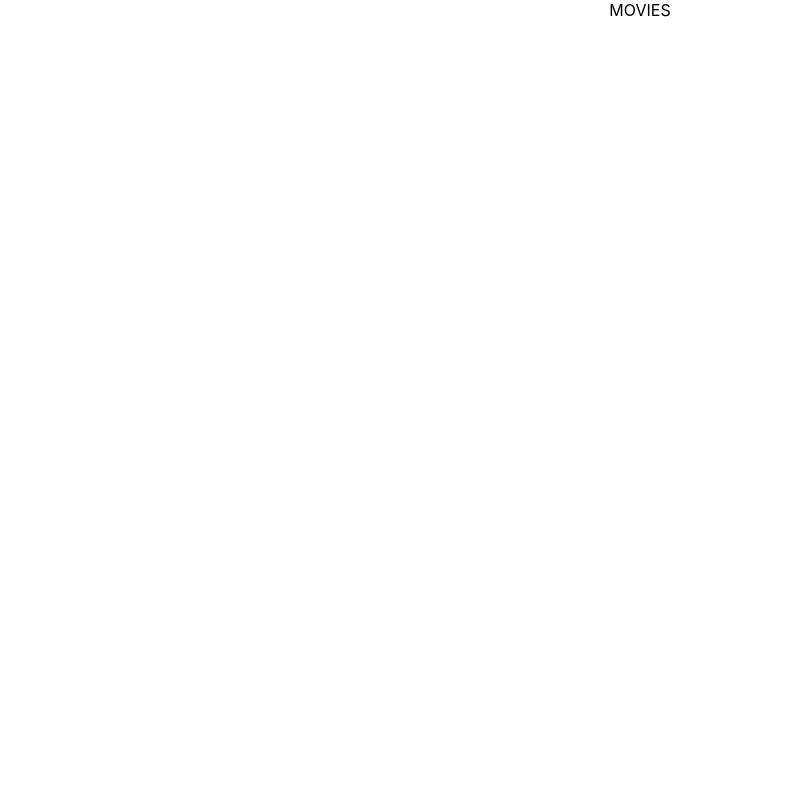
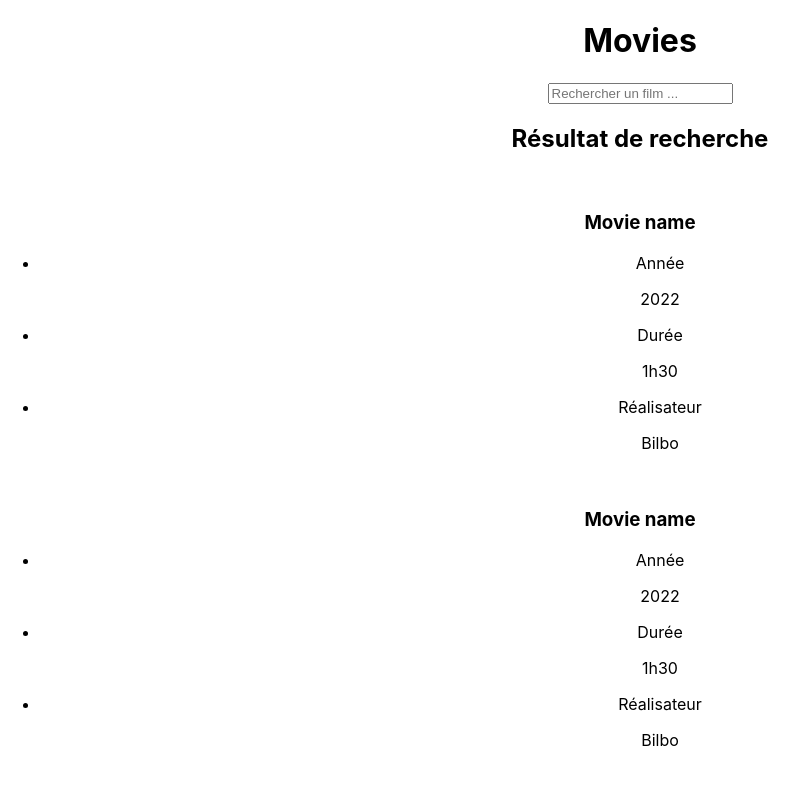
Before and after one commit to TimotheGonin/movies, a React (Create React App) app: page / in a window 1280 px wide. Shown: the top 800 px of the page, without its empty margins (0-808 px from the left). Built offline with nearby package versions, Linux system fonts and the light colour scheme.

Commit message:
🚧 markup(content) for components/containers

```diff
--- a/src/App.js
+++ b/src/App.js
@@ -1,7 +1,15 @@
 import "./App.css";
+import SerchInput from "./components/SearchInput";
+import MovieCards from "./containers/MovieCards/MovieCards";
 
 function App() {
-	return <div className="App">MOVIES</div>;
+	return (
+		<main className="App">
+			<h1>Movies</h1>
+			<SerchInput />
+			<MovieCards />
+		</main>
+	);
 }
 
 export default App;
--- a/src/components/MovieCard/index.jsx
+++ b/src/components/MovieCard/index.jsx
@@ -1,7 +1,26 @@
 import React from "react";
 
 const MovieCard = () => {
-	return <article>MovieCard</article>;
+	return (
+		<article>
+			<img src="" alt="" />
+			<h3>Movie name</h3>
+			<ul>
+				<li>
+					<p>Année</p>
+					<span>2022</span>
+				</li>
+				<li>
+					<p>Durée</p>
+					<span>1h30</span>
+				</li>
+				<li>
+					<p>Réalisateur</p>
+					<span>Bilbo</span>
+				</li>
+			</ul>
+		</article>
+	);
 };
 
 export default MovieCard;
--- a/src/components/SearchInput/index.jsx
+++ b/src/components/SearchInput/index.jsx
@@ -1,7 +1,11 @@
 import React from "react";
 
 const SerchInput = () => {
-	return <div>SerchInput</div>;
+	return (
+		<div>
+			<input type="text" placeholder="Rechercher un film ..." />
+		</div>
+	);
 };
 
 export default SerchInput;
--- a/src/containers/MovieCards/MovieCards.jsx
+++ b/src/containers/MovieCards/MovieCards.jsx
@@ -1,7 +1,20 @@
 import React from "react";
+import MovieCard from "../../components/MovieCard";
 
 const MovieCards = () => {
-	return <section>MovieCards Collection</section>;
+	return (
+		<section>
+			<h2>Résultat de recherche</h2>
+			<div>
+				<MovieCard />
+				<MovieCard />
+				<MovieCard />
+				<MovieCard />
+				<MovieCard />
+				<MovieCard />
+			</div>
+		</section>
+	);
 };
 
 export default MovieCards;
```
